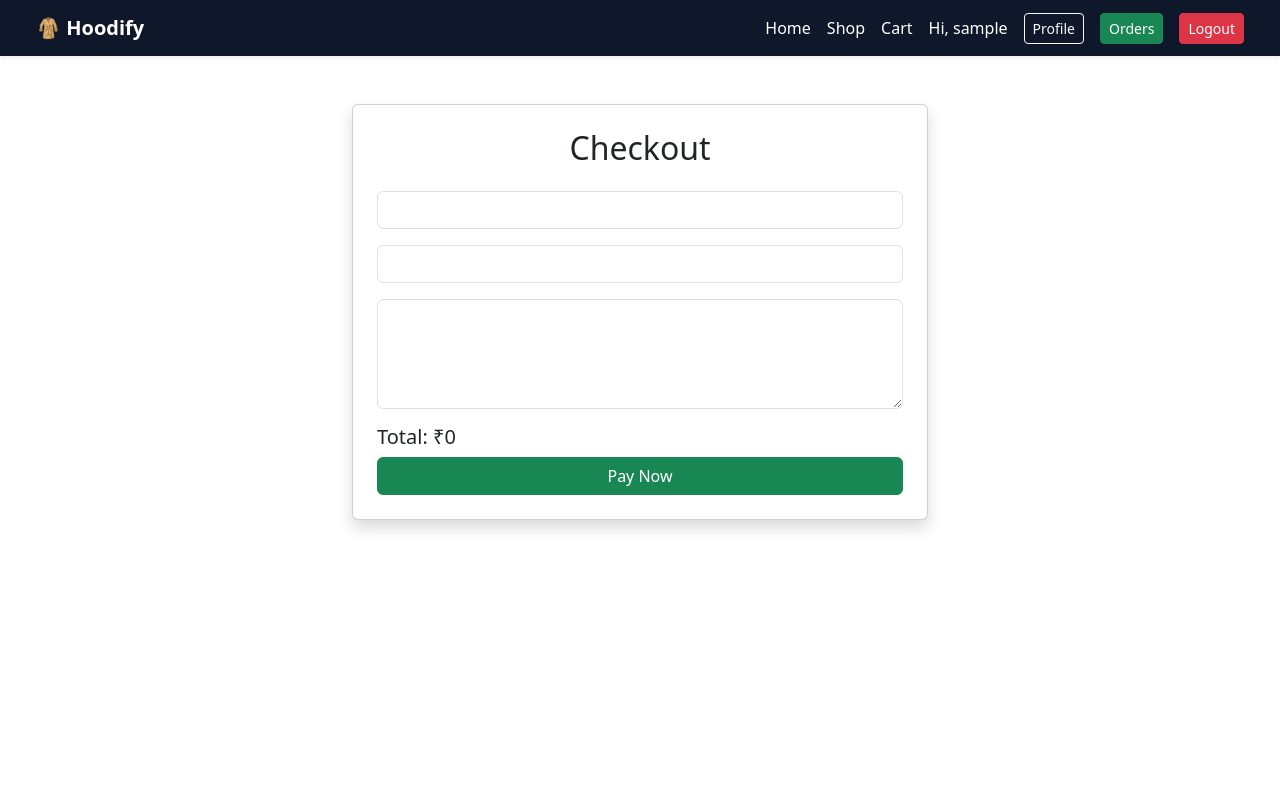
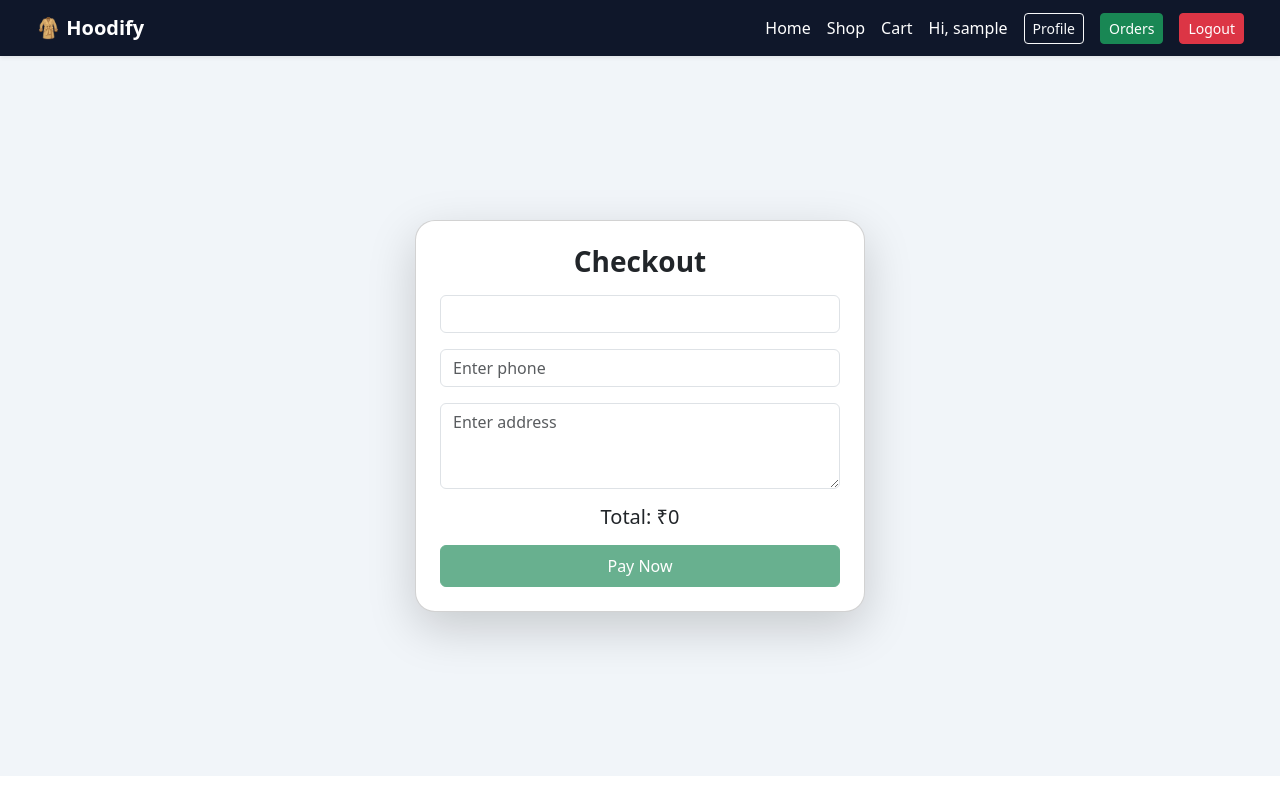
Before and after one commit to jeevaraj7010/ecommerce-frontend, a React (Create React App) app: page /checkout in a window 1280 px wide. Built offline with nearby package versions, Linux system fonts and the light colour scheme; no server answers; sample sign-in values are in the browser's storage.

Commit message:
Added UI

```diff
--- /dev/null
+++ b/src/index.css
@@ -0,0 +1,27 @@
+/* 🌍 Global UI */
+body {
+  margin: 0;
+  background: #f1f5f9;
+  font-family: 'Poppins', sans-serif;
+}
+
+/* Cards */
+.card {
+  border-radius: 18px !important;
+  transition: 0.3s;
+}
+
+.card:hover {
+  transform: translateY(-4px);
+  box-shadow: 0 10px 25px rgba(0,0,0,0.1);
+}
+
+/* Buttons */
+button {
+  border-radius: 10px !important;
+}
+
+/* Product */
+.product-card {
+  cursor: pointer;
+}
--- a/src/pages/Checkout.js
+++ b/src/pages/Checkout.js
@@ -15,10 +15,11 @@ function Checkout() {
 
   const [loading, setLoading] = useState(true);
 
+  // 🔥 Load user data
   useEffect(() => {
     const token = localStorage.getItem("token");
 
-    if(!token) {
+    if (!token) {
       alert("Please login first");
       navigate("/login", { state: { from: "/checkout" } });
       return;
@@ -37,27 +38,26 @@ function Checkout() {
           address: res.data.address || "",
         });
       })
-      .catch((err) => {
-        console.error(err);
-      })
-      .finally(() => {
-        setLoading(false);
-      });
+      .catch((err) => console.error(err))
+      .finally(() => setLoading(false));
   }, [navigate]);
 
+  // 🔥 Handle form change
   const handleChange = (e) => {
     setForm({ ...form, [e.target.name]: e.target.value });
   };
 
+  // 🔥 Handle payment
   const handlePayment = async () => {
     const token = localStorage.getItem("token");
 
-    if (!form.name || !form.phone || !form.address) {
+    if (!form.phone || !form.address) {
       alert("Please fill all address details");
       return;
     }
 
     try {
+      // Save address
       await axios.put(
         "https://ecommerce-backend-1-tsra.onrender.com/auth/update-address",
         {
@@ -71,12 +71,14 @@ function Checkout() {
         }
       );
 
+      // Razorpay config
       const options = {
-        key:"rzp_test_SYFtpVxC2rCFbs",
+        key: "rzp_test_SYFtpVxC2rCFbs",
         amount: getTotal() * 100,
         currency: "INR",
-        name: "MyStore",
+        name: "Hoodify",
         description: "Order Payment",
+
         handler: async function () {
           try {
             for (let item of cartItems) {
@@ -91,21 +93,23 @@ function Checkout() {
               );
             }
 
-            alert("Payment successful and order placed");
+            alert("Payment successful 🎉");
             clearCart();
             navigate("/orders");
           } catch (error) {
-            console.error(error);
-            alert(error.response?.data || "Order failed after payment");
+            alert(error.response?.data || "Order failed");
           }
         },
+
         prefill: {
           name: form.name,
           contact: form.phone,
         },
+
         notes: {
           address: form.address,
         },
+
         theme: {
           color: "#198754",
         },
@@ -113,30 +117,72 @@ function Checkout() {
 
       const rzp = new window.Razorpay(options);
       rzp.open();
+
     } catch (error) {
-      console.error(error);
       alert(error.response?.data || "Failed to save address");
     }
   };
 
+  // 🔥 Loading UI
   if (loading) {
-    return <h3 className="text-center mt-5">Loading checkout...</h3>;
+    return (
+      <div className="text-center mt-5">
+        <h4>Loading checkout...</h4>
+      </div>
+    );
   }
 
   return (
-    <div className="container mt-5" style={{ maxWidth: "600px" }}>
-      <div className="card p-4 shadow">
-        <h2 className="text-center mb-4">Checkout</h2>
+    <div
+      className="d-flex justify-content-center align-items-center"
+      style={{ minHeight: "90vh", background: "#f1f5f9" }}
+    >
+      <div
+        className="card shadow-lg p-4"
+        style={{ width: "100%", maxWidth: "450px", borderRadius: "20px" }}
+      >
+        <h3 className="text-center fw-bold mb-3">Checkout</h3>
 
-        <input type="text" name="name" className="form-control mb-3" value={form.name} readOnly />
-        <input type="text" name="phone" className="form-control mb-3" value={form.phone} onChange={handleChange} />
-        <textarea name="address" className="form-control mb-3" rows="4" value={form.address} onChange={handleChange} />
+        {/* Name */}
+        <input
+          className="form-control mb-3"
+          value={form.name}
+          readOnly
+        />
 
-        <h5>Total: ₹{getTotal()}</h5>
+        {/* Phone */}
+        <input
+          name="phone"
+          className="form-control mb-3"
+          value={form.phone}
+          onChange={handleChange}
+          placeholder="Enter phone"
+        />
 
-        <button className="btn btn-success w-100" onClick={handlePayment}>
+        {/* Address */}
+        <textarea
+          name="address"
+          className="form-control mb-3"
+          rows="3"
+          value={form.address}
+          onChange={handleChange}
+          placeholder="Enter address"
+        />
+
+        {/* Total */}
+        <h5 className="mb-3 text-center">
+          Total: ₹{getTotal()}
+        </h5>
+
+        {/* Button */}
+        <button
+          className="btn btn-success w-100 py-2"
+          onClick={handlePayment}
+          disabled={cartItems.length === 0}
+        >
           Pay Now
         </button>
+
       </div>
     </div>
   );
--- a/src/pages/ForgotPassword.js
+++ b/src/pages/ForgotPassword.js
@@ -3,57 +3,31 @@ import axios from "axios";
 
 function ForgotPassword() {
   const [email, setEmail] = useState("");
-  const [loading, setLoading] = useState(false);
 
   const handleSend = async () => {
-    if (!email) {
-      alert("Enter email");
-      return;
-    }
-
-    try {
-      setLoading(true);
-
-      const res = await axios.post(
-        "https://ecommerce-backend-1-tsra.onrender.com/auth/forgot-password",
-        { email }
-      );
-
-      alert(res.data);
-
-    } catch (err) {
-      console.error(err);
-
-      if (err.message === "Network Error") {
-        alert("Server waking up... try again in few seconds");
-      } else {
-        alert(err.response?.data || "Error sending email");
-      }
-
-    } finally {
-      setLoading(false);
-    }
+    await axios.post(
+      "https://ecommerce-backend-1-tsra.onrender.com/auth/forgot-password",
+      { email }
+    );
+    alert("Check your email 📧");
   };
 
   return (
     <div className="d-flex justify-content-center align-items-center"
-      style={{ minHeight: "100vh", background: "linear-gradient(135deg, #0f172a, #1e293b, #334155)" }}>
+      style={{ minHeight: "100vh", background: "#f1f5f9" }}>
 
-      <div className="card p-4 shadow"
-        style={{ width: "100%", maxWidth: "400px", borderRadius: "20px" }}>
+      <div className="card p-4 shadow-lg" style={{ width: "400px" }}>
 
-        <h3 className="text-center mb-3">Forgot Password</h3>
+        <h4 className="text-center mb-3">Forgot Password</h4>
 
         <input
-          type="email"
           className="form-control mb-3"
-          placeholder="Enter your email"
-          value={email}
+          placeholder="Enter email"
           onChange={(e) => setEmail(e.target.value)}
         />
 
         <button className="btn btn-dark w-100" onClick={handleSend}>
-          {loading ? "Sending..." : "Send Reset Link"}
+          Send Reset Link
         </button>
 
       </div>
--- a/src/pages/Home.js
+++ b/src/pages/Home.js
@@ -4,27 +4,27 @@ function Home() {
   const navigate = useNavigate();
 
   return (
-    <div
-      style={{
-        height: "90vh",
-        background: "linear-gradient(to right, #0f172a, #1e293b)",
+    <div style={{
+      minHeight: "90vh",
+      background: "linear-gradient(135deg, #0f172a, #1e293b)",
       color: "white",
       display: "flex",
-        flexDirection: "column",
       justifyContent: "center",
-        alignItems: "center",
-        textAlign: "center"
-      }}
-    >
-      <h1 className="fw-bold">Premium Hoodies</h1>
-      <p>Style meets comfort 🔥</p>
+      alignItems: "center"
+    }}>
+      <div className="text-center">
+
+        <h1 className="fw-bold display-4">Hoodify</h1>
+        <p style={{ opacity: 0.7 }}>Premium Style 🔥</p>
 
         <button
-        className="btn btn-success mt-3 px-4 py-2"
+          className="btn btn-success px-5 py-2 mt-3"
           onClick={() => navigate("/products")}
         >
-        Shop Now
+          Shop Now →
         </button>
+
+      </div>
     </div>
   );
 }
--- a/src/pages/Login.js
+++ b/src/pages/Login.js
@@ -11,16 +11,10 @@ function Login() {
     password: "",
   });
 
+  const [showPassword, setShowPassword] = useState(false);
   const [loading, setLoading] = useState(false);
 
   const redirectTo = location.state?.from || "/home";
-
-  const handleChange = (e) => {
-    setFormData({
-      ...formData,
-      [e.target.name]: e.target.value,
-    });
-  };
 
   const handleSubmit = async (e) => {
     e.preventDefault();
@@ -28,19 +22,18 @@ function Login() {
     try {
       setLoading(true);
 
-      const response = await axios.post(
+      const res = await axios.post(
         "https://ecommerce-backend-1-tsra.onrender.com/auth/login",
         formData
       );
 
-      const token = response.data.token || response.data;
+      const token = res.data.token || res.data;
       localStorage.setItem("token", token);
       localStorage.setItem("username", formData.username);
 
-      alert("Login successful");
-      navigate(redirectTo, { replace: true });
-    } catch (error) {
-      alert(error.response?.data || "Login failed");
+      navigate(redirectTo);
+    } catch {
+      alert("Login failed");
     } finally {
       setLoading(false);
     }
@@ -48,36 +41,50 @@ function Login() {
 
   return (
     <div className="d-flex justify-content-center align-items-center"
-      style={{ minHeight: "100vh", background: "linear-gradient(135deg, #0f172a, #1e293b, #334155)" }}>
+      style={{ minHeight: "100vh", background: "#f1f5f9" }}>
 
-      <div className="card border-0 shadow-lg p-4"
-        style={{ width: "100%", maxWidth: "420px", borderRadius: "20px" }}>
+      <div className="card shadow-lg p-4" style={{ width: "400px" }}>
 
-        <h2 className="text-center fw-bold mb-2">Welcome Back</h2>
+        <h3 className="text-center fw-bold mb-3">Login</h3>
 
         <form onSubmit={handleSubmit}>
 
-          <input name="username" className="form-control mb-3"
-            placeholder="Username" value={formData.username}
-            onChange={handleChange} required />
+          <input
+            className="form-control mb-3"
+            placeholder="Username"
+            onChange={(e) => setFormData({ ...formData, username: e.target.value })}
+          />
 
-          <input type="password" name="password" className="form-control mb-3"
-            placeholder="Password" value={formData.password}
-            onChange={handleChange} required />
+          {/* 🔥 Password with eye */}
+          <div className="position-relative mb-3">
+            <input
+              type={showPassword ? "text" : "password"}
+              className="form-control"
+              placeholder="Password"
+              onChange={(e) => setFormData({ ...formData, password: e.target.value })}
+            />
 
-          <button className="btn btn-dark w-100 mb-2">
-            {loading ? "Logging in..." : "Login"}
+            <span
+              onClick={() => setShowPassword(!showPassword)}
+              style={{
+                position: "absolute",
+                right: "10px",
+                top: "8px",
+                cursor: "pointer"
+              }}
+            >
+              👁️
+            </span>
+          </div>
+
+          <button className="btn btn-dark w-100">
+            {loading ? "Logging..." : "Login"}
           </button>
 
         </form>
 
-        {/* 🔥 NEW */}
-        <p className="text-center">
+        <p className="text-center mt-2">
           <Link to="/forgot-password">Forgot Password?</Link>
-        </p>
-
-        <p className="text-center mt-2">
-          Don’t have an account? <Link to="/register">Register</Link>
         </p>
 
       </div>
```
Lines whose indentation alone changed are shown as unchanged.
